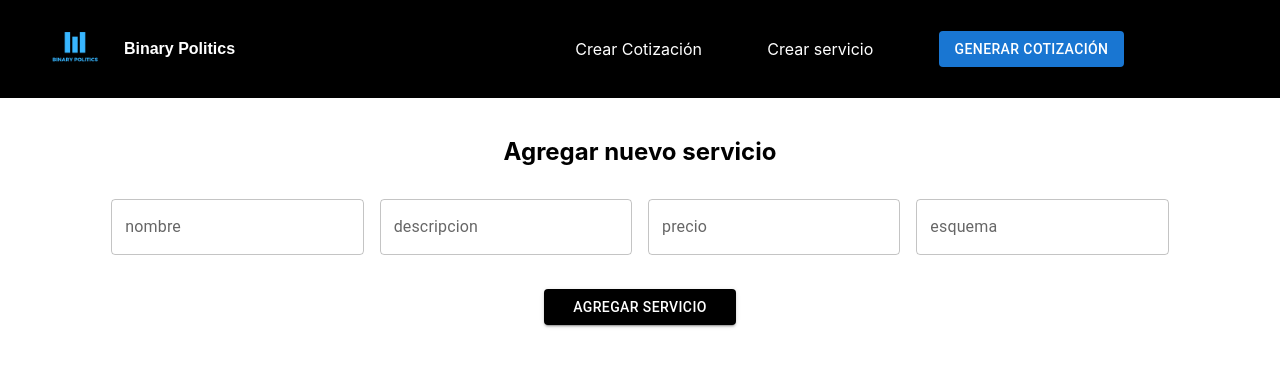
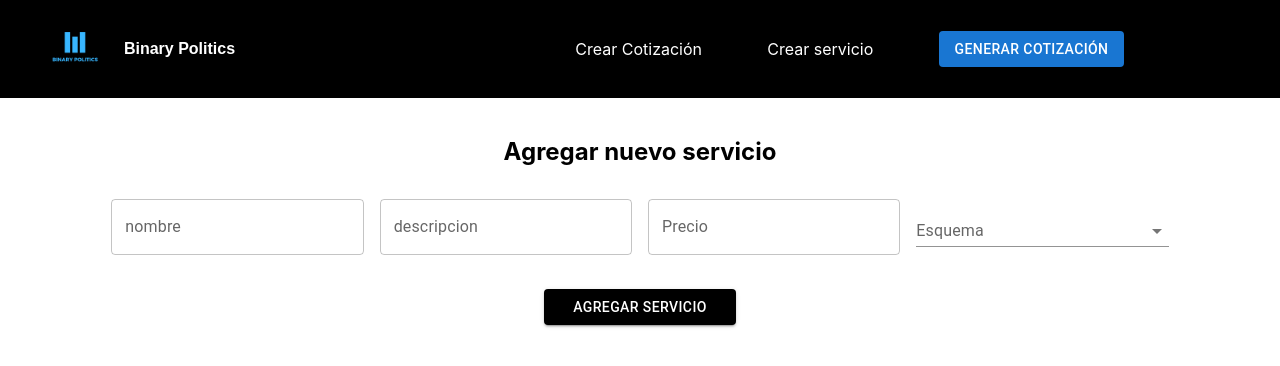
Before and after one commit to adrianiux38/cotizacionesBinaryClient, a React (Create React App) app: page /crear-servicio in a window 1280 px wide. Shown: the top 366 px of the page. Built offline with nearby package versions, Linux system fonts and the light colour scheme; what @react-pdf/renderer would draw is missing.

Commit message:
listo crear servicio

```diff
--- a/package.json
+++ b/package.json
@@ -25,6 +25,7 @@
     "postcss": "^8.4.21",
     "react": "^18.2.0",
     "react-dom": "^18.2.0",
+    "react-number-format": "^5.2.2",
     "react-pdf-table": "^1.0.0-alfa.3",
     "react-router-dom": "^6.9.0",
     "react-scripts": "5.0.1",
--- a/src/components/CreateService.jsx
+++ b/src/components/CreateService.jsx
@@ -3,10 +3,15 @@ import Box from '@mui/material/Box';
 import TextField from '@mui/material/TextField';
 import NavBar from './NavBar';
 import {React, useState} from 'react';
+import FormControl from '@mui/material/FormControl';
+import Select from '@mui/material/Select';
+import MenuItem from '@mui/material/MenuItem';
+import InputLabel from '@mui/material/InputLabel';
+import { NumericFormat } from 'react-number-format';
+import { useNavigate } from 'react-router-dom';
 
 const CreateService = () => {
-
-
+  const navigate = useNavigate();
   const [newService, setNewService] = useState({
     nombre: "",
     descripcion: "",
@@ -27,10 +32,12 @@ const CreateService = () => {
       nombre: e.target.value
     });
   };
-      const handleChangePrice = e => {
+
+  const handleChangePrice = values => {
+    const {floatValue} = values;
     setNewService({
       ...newService,
-          precio: e.target.value
+      precio: floatValue
     });
   };
 
@@ -42,7 +49,9 @@ const CreateService = () => {
   };
 
   const handleAddService = async () => {
-        await fetch("https://binaryquotations.herokuapp.com/createService", {
+    return new Promise(async (resolve, reject) => {
+      try {
+      const response = await fetch("http://localhost:3001/createService", {
         method: "POST",
         headers: {
           "Content-Type": "application/json",
@@ -50,23 +59,37 @@ const CreateService = () => {
         body: JSON.stringify({
           nombre: newService.nombre,
           descripcion: newService.descripcion,
-             precio: String(newService.precio),
+          precio: newService.precio,
           esquema: newService.esquema
         }),
       })
-           .then((res) => res.json())
-           .then((data) => {
-             console.log(data);
-           })
-           .catch(err => console.log(err))
+      if (!response.ok) {
+        throw new Error(`HTTP error ${response.status}`);
+      }
+      const data = await response.json();
+      if (data.success) {
+          alert(`Service created successfully`);
+      } else {
+          console.error(
+          "Error creating service",
+          data.error
+          );
+          reject()
+      }
+      } catch (error) {
+          reject()
+
+      }
+      navigate('/');
+      resolve();
+    });
   };
-
 
   return (
     <div>
       <NavBar/>
       <h2 id="addService">Agregar nuevo servicio</h2>
-          <div style={{ width:'100vw', display: 'flex', flexDirection:'column', justifyContent:'center', alignContent:'center' }}>
+      <div style={{ width:'100vw', display: 'flex', flexDirection:'column', justifyContent:'center', alignItems:'center' }}>
         <Box
           component="form"
           sx={{
@@ -79,30 +102,40 @@ const CreateService = () => {
             id="nombre"
             label="nombre"
             name='nombre'
-            value={newService.nombre || ""}
+            value={newService.nombre || ""}
             onChange={handleChangeName}
           />
           <TextField
             id="descripcion"
             label="descripcion"
             name='descripcion'
-            value={newService.descripcion || ""}
+            value={newService.descripcion || ""}
             onChange={handleChangeDescription}
           />
-          <TextField
+          <NumericFormat
+            customInput={TextField}
             id="precio"
-            label="precio"
-            name='precio'
-            value={newService.precio || ""}
-            onChange={handleChangePrice}
+            label="Precio"
+            value={newService.precio || ''}
+            onValueChange={(values) => handleChangePrice(values)}
+            thousandSeparator={true}
+            decimalScale={3}
+            prefix={'$'}
+            isNumericString={true}
           />
-          <TextField
+          <FormControl fullWidth variant="standard">
+            <InputLabel id="esquema">Esquema</InputLabel>
+            <Select
+              labelId="esquema"
               id="esquema"
-            label="esquema"
-            name='esquema'
-            value={newService.esquema || ""}
+              value={newService.esquema}
+              label="Esquema"
               onChange={handleChangePaymentPlan}
-          />
+            >
+              <MenuItem value="pago_fijo">Pago Fijo</MenuItem>
+              <MenuItem value="pago_mensual">Pago Mensual</MenuItem>
+            </Select>
+          </FormControl>
         </Box>
         <Button variant="contained" id="addServiceButton" onClick={handleAddService}>Agregar servicio</Button>
       </div>
```
Also changed, not shown: 1 other file (tests, documents, lock files or other folders). Lines whose indentation alone changed are shown as unchanged.
